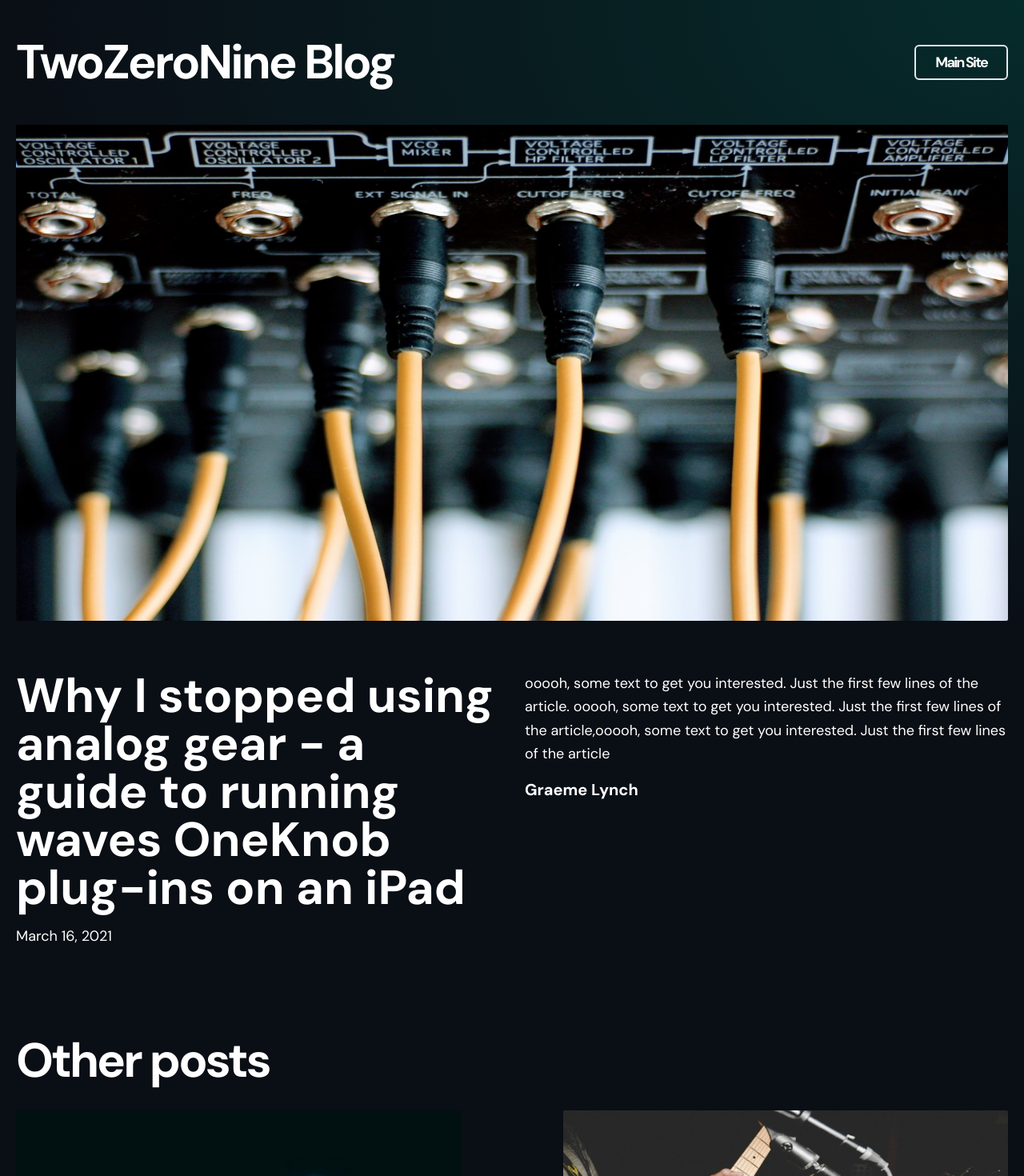
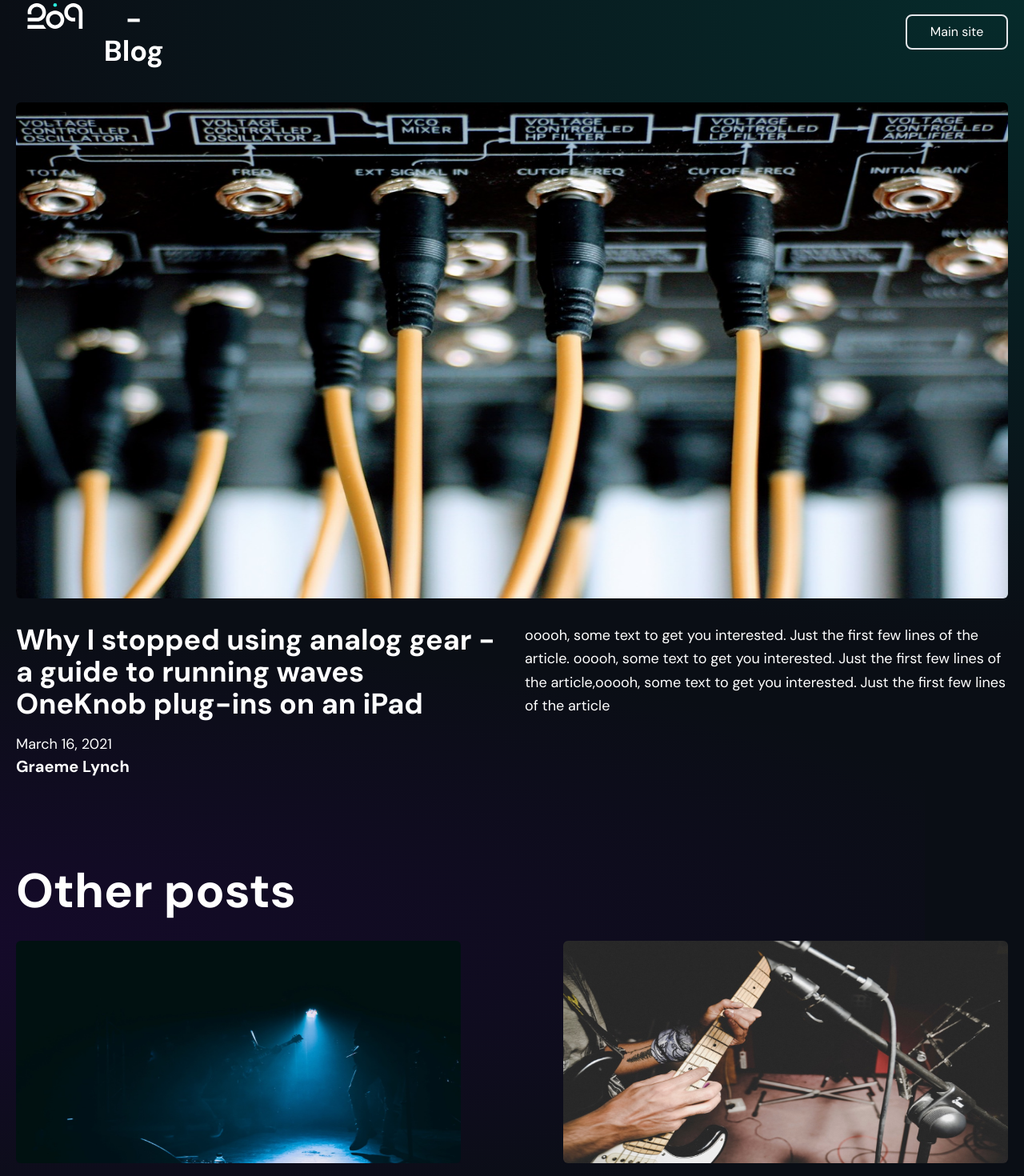
Before and after one commit to RobertJewell/two-zero-nine, a Next.js app: page /blog in a window 1280 px wide. Shown: the top 1470 px of the page at 80% size. Built offline with nearby package versions, Linux system fonts and the light colour scheme.

Commit message:
update styling

```diff
--- a/components/blog/cover-image.js
+++ b/components/blog/cover-image.js
@@ -7,7 +7,7 @@ export default function CoverImage({ title, src, slug, height, width }) {
 		<Image
 			src={src}
 			alt={`Cover Image for ${title}`}
-			className={cn("shadow-sm rounded-sm", {
+			className={cn("shadow-sm rounded-md", {
 				"hover:shadow-md transition-shadow duration-200 ": slug,
 			})}
 			layout="responsive"
--- a/components/blog/header.js
+++ b/components/blog/header.js
@@ -1,18 +1,25 @@
 import Link from "next/link";
+import TwoZeroNineLogo from "../../public/assets/images/TwoZeroNineLogo.svg";
+import Button from "../Button";
 
 export default function Header() {
 	return (
-		<div className="flex justify-between w-full mt-8 mb-20 text-2xl font-bold leading-tight tracking-tight md:text-4xl md:tracking-tighter">
-			<h2>
-				<Link href="/">
-					<a className="hover:underline">TwoZeroNine Blog</a>
+		<div className="container mx-auto text-white">
+			<div className="flex flex-row items-center justify-between h-20 mx-auto ">
+				<Link href="/blog">
+					<a className="flex mt-2 text-center">
+						<TwoZeroNineLogo className="h-8"></TwoZeroNineLogo>
+						<h3 className="ml-3 text-4xl font-bold py-auto"> - Blog</h3>
+					</a>
 				</Link>
-			</h2>
-			<h2>
-				<Link href="/">
-					<a className="text-lg text-accent-1 hover:underline">Main Site</a>
-				</Link>
-			</h2>
+
+				<Button
+					text="Main site"
+					type="secondary"
+					width="w-32"
+					link="/"
+				></Button>
+			</div>
 		</div>
 	);
 }
--- a/components/blog/hero-post.js
+++ b/components/blog/hero-post.js
@@ -12,8 +12,8 @@ export default function HeroPost({
 	slug,
 }) {
 	return (
-		<section>
-			<div className="mb-8 md:mb-16">
+		<section className="mt-12 mb-20 md:mb-28">
+			<div>
 				<CoverImage
 					title={title}
 					src={coverImage}
@@ -22,9 +22,9 @@ export default function HeroPost({
 					width={1240}
 				/>
 			</div>
-			<div className="mb-20 md:grid md:grid-cols-2 md:gap-x-16 lg:gap-x-8 md:mb-28">
+			<div className="my-8 md:grid md:grid-cols-2 md:gap-x-16 lg:gap-x-8">
 				<div>
-					<h3 className="mb-4 text-4xl font-bold leading-tight lg:text-6xl">
+					<h3 className="mb-4 text-4xl font-bold leading-tight lg:text-4xl">
 						<Link as={`/posts/${slug}`} href="/posts/[slug]">
 							<a className="hover:underline">{title}</a>
 						</Link>
@@ -33,10 +33,17 @@ export default function HeroPost({
 						<DateFormatter dateString={date} />
 					</div>
 				</div>
-				<div>
-					<p className="mb-4 text-lg leading-relaxed">{excerpt}</p>
-					<Avatar name={author.name} picture={author.picture} />
-				</div>
+				{/* <div>
+					<CoverImage
+						title={title}
+						src={coverImage}
+						slug={slug}
+						height={620}
+						width={1240}
+					/>
+				</div> */}
+				<p className="mb-4 text-lg leading-relaxed">{excerpt}</p>
+				<Avatar name={author.name} picture={author.picture} />
 			</div>
 		</section>
 	);
--- a/components/blog/more-stories.js
+++ b/components/blog/more-stories.js
@@ -1,11 +1,18 @@
 import PostPreview from "../blog/post-preview";
+import GradientBG from "../../components/decoration/GradientBG";
 
 export default function MoreStories({ posts }) {
 	return (
 		<section>
-			<h2 className="mb-8 text-5xl font-bold leading-tight tracking-tighter md:text-6xl">
-				Other posts
-			</h2>
+			<h2 className="mb-8 text-6xl font-bold ">Other posts</h2>
+			<GradientBG
+				color="purple"
+				height="h-800"
+				flipped={false}
+				opacity="opacity-60"
+				translateY="-translate-y-2/4 absolute -mx-36"
+			></GradientBG>
+
 			<div className="grid grid-cols-1 pb-8 md:grid-cols-2 md:gap-x-16 lg:gap-x-32 gap-y-20 md:gap-y-32">
 				{posts.map((post) => (
 					<PostPreview
--- a/components/blog/post-title.js
+++ b/components/blog/post-title.js
@@ -1,6 +1,6 @@
 export default function PostTitle({ children }) {
 	return (
-		<h1 className="mb-12 text-5xl font-bold leading-tight tracking-tighter text-center md:text-6xl lg:text-6xl md:leading-none md:text-left">
+		<h1 className="mt-12 mb-6 text-4xl font-bold text-center md:leading-none md:text-left">
 			{children}
 		</h1>
 	);
--- a/pages/blog.js
+++ b/pages/blog.js
@@ -1,7 +1,7 @@
 import Container from "../components/blog/container";
 import MoreStories from "../components/blog/more-stories";
 import HeroPost from "../components/blog/hero-post";
-import Intro from "../components/blog/intro";
+import Header from "../components/blog/header";
 import Layout from "../components/blog/layout";
 import { getAllPosts } from "../lib/api";
 import Head from "next/head";
@@ -17,7 +17,7 @@ export default function Index({ allPosts }) {
 				</Head>
 				<div className="absolute w-screen h-screen -z-10 featureGradient"></div>
 				<Container>
-					<Intro />
+					<Header />
 					{heroPost && (
 						<HeroPost
 							title={heroPost.title}
```
